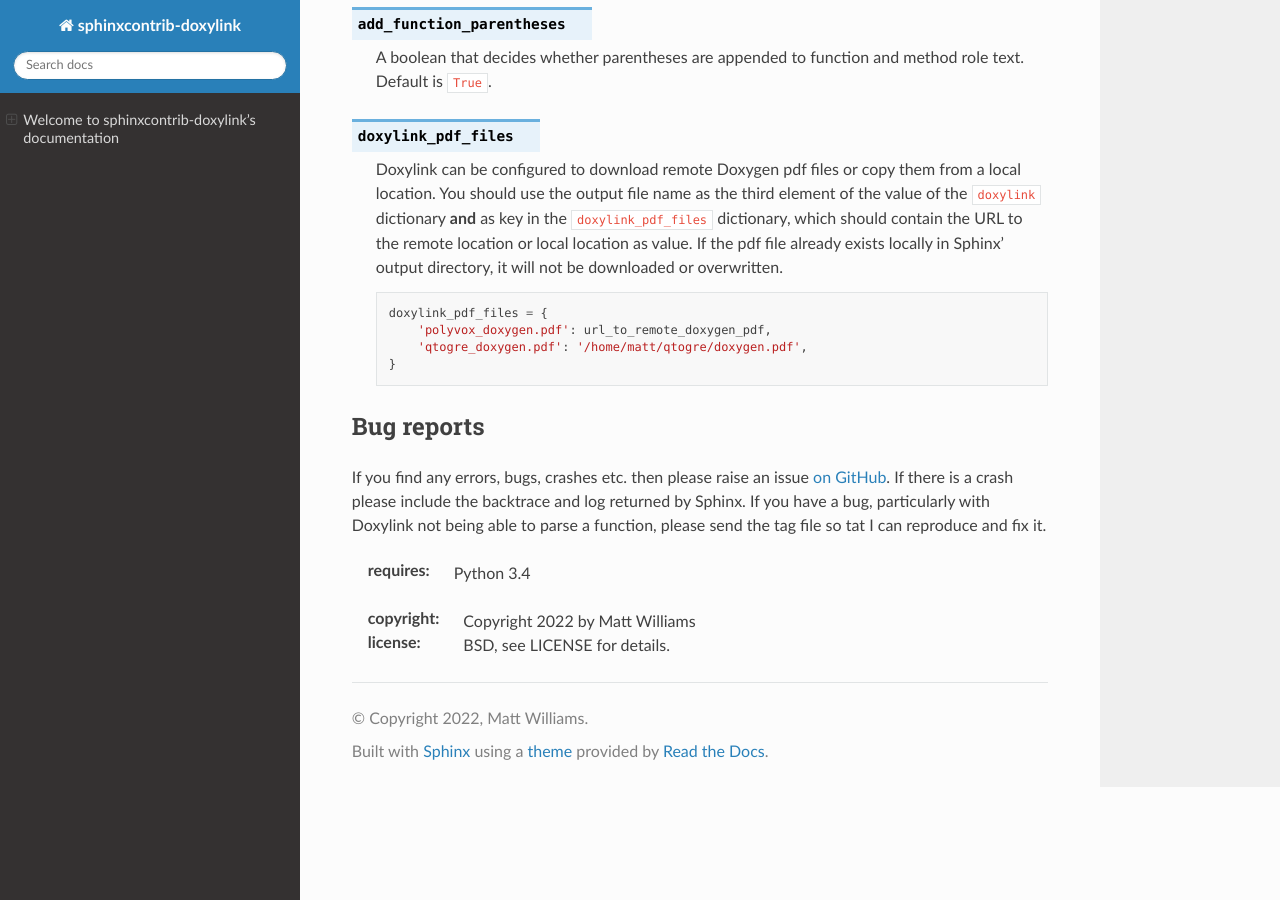
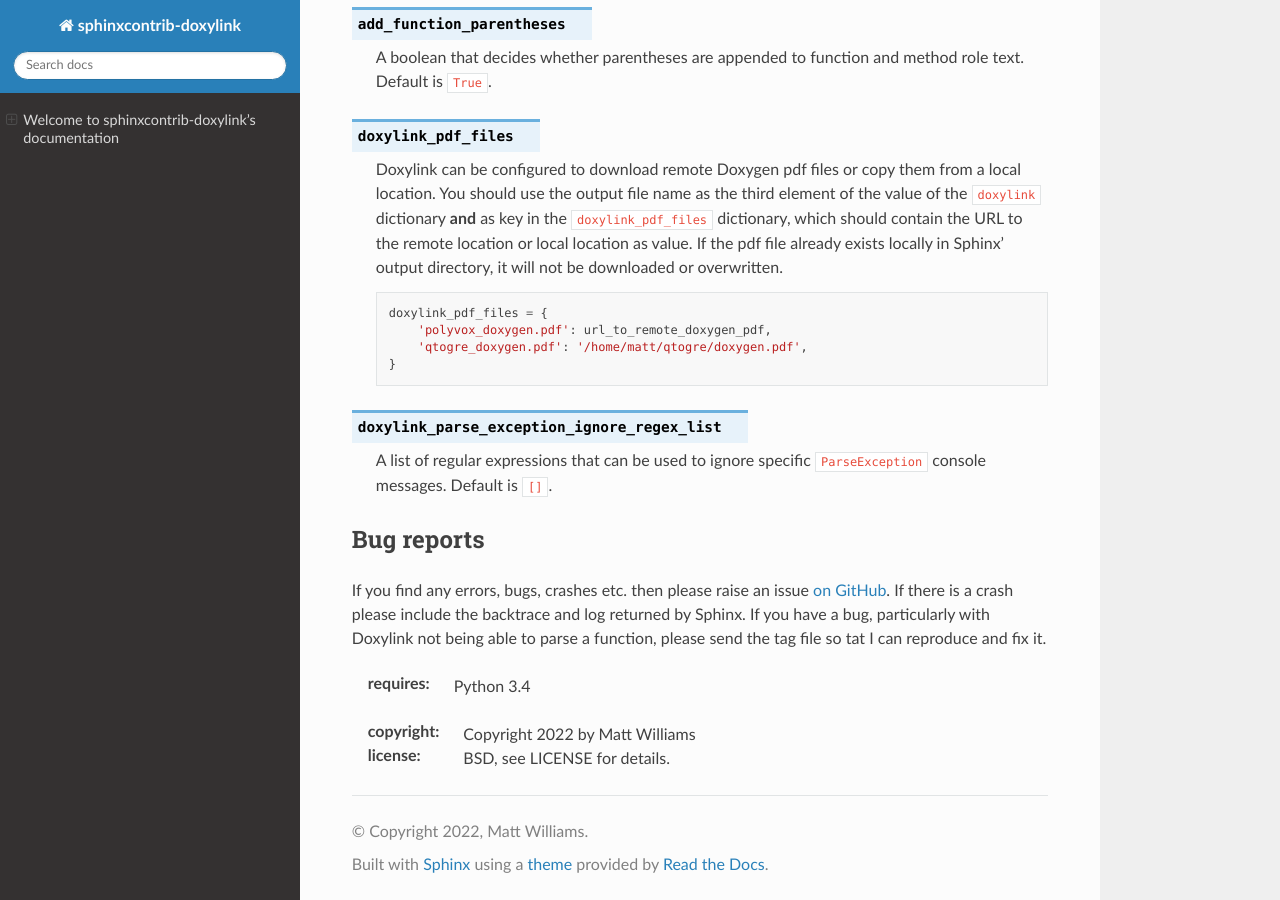
Before and after one commit to sphinx-contrib/doxylink, a Sphinx documentation site: the page built from doc/index.rst, in a window 1280 px wide and 900 px high, scrolled down 3484 px. Built offline with Sphinx 7.4.7 and the Read the Docs theme 3.1.0, drawn with Linux system fonts in a browser that asks for light colours; pages that are not in the unit, such as notebooks, are missing from menus; the version number is read from the project's files by our own code.

Commit message:
docs: Added configuration documenation for doxylink_parse_exception_ignore_regex_list
Refs: #55

```diff
--- a/doc/index.rst
+++ b/doc/index.rst
@@ -180,6 +180,9 @@ Configuration values
             'qtogre_doxygen.pdf': '/home/matt/qtogre/doxygen.pdf',
         }
 
+.. confval:: doxylink_parse_exception_ignore_regex_list
+
+    A list of regular expressions that can be used to ignore specific ``ParseException`` console messages. Default is ``[]``.
 
 Bug reports
 -----------
```
